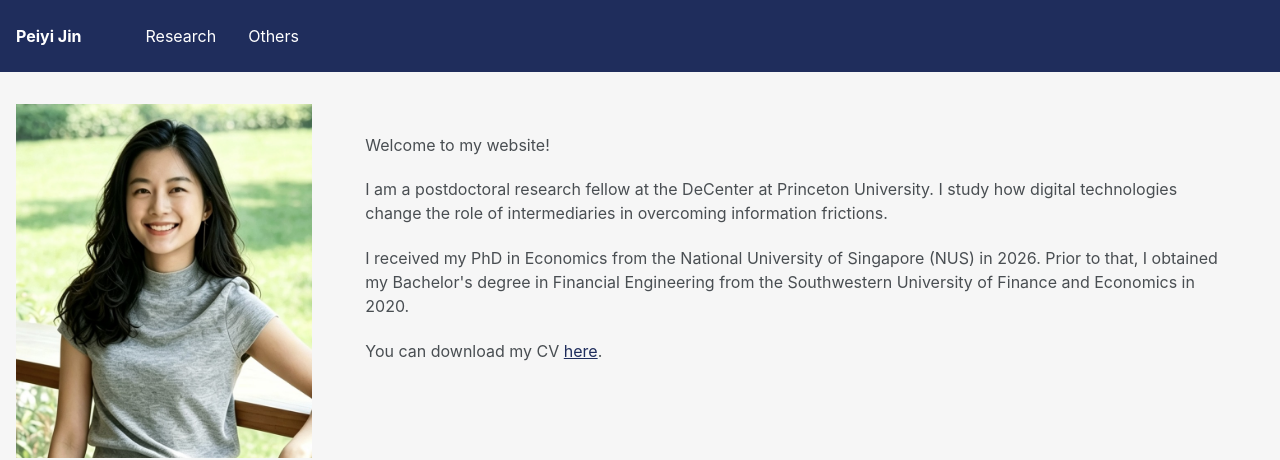
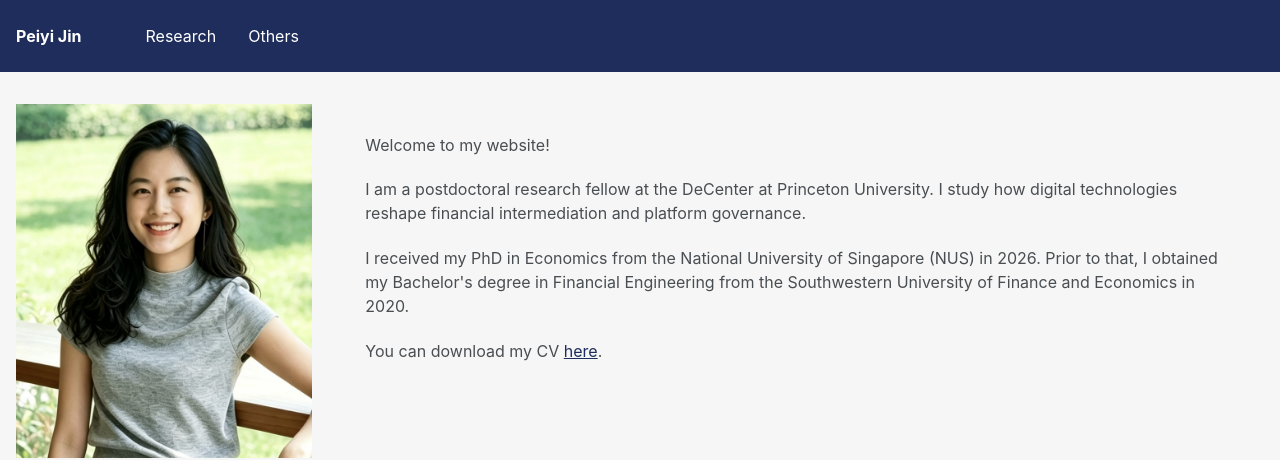
Before and after one commit to peiyi-jin/peiyi-jin.github.io, a Jekyll site: the page built from _pages/about.md, in a window 1280 px wide. Shown: the top 460 px of the page. Built offline with Jekyll 4.4.1, drawn with Linux system fonts in a browser that asks for light colours.

Commit message:
Update homepage research introduction

```diff
--- a/_pages/about.md
+++ b/_pages/about.md
@@ -155,7 +155,7 @@ redirect_from:
 <p>Welcome to my website!</p>
 
 <p>
-I am a postdoctoral research fellow at the DeCenter at Princeton University. I study how digital technologies change the role of intermediaries in overcoming information frictions.
+I am a postdoctoral research fellow at the DeCenter at Princeton University. I study how digital technologies reshape financial intermediation and platform governance.
 </p>
 
 <p>
```
